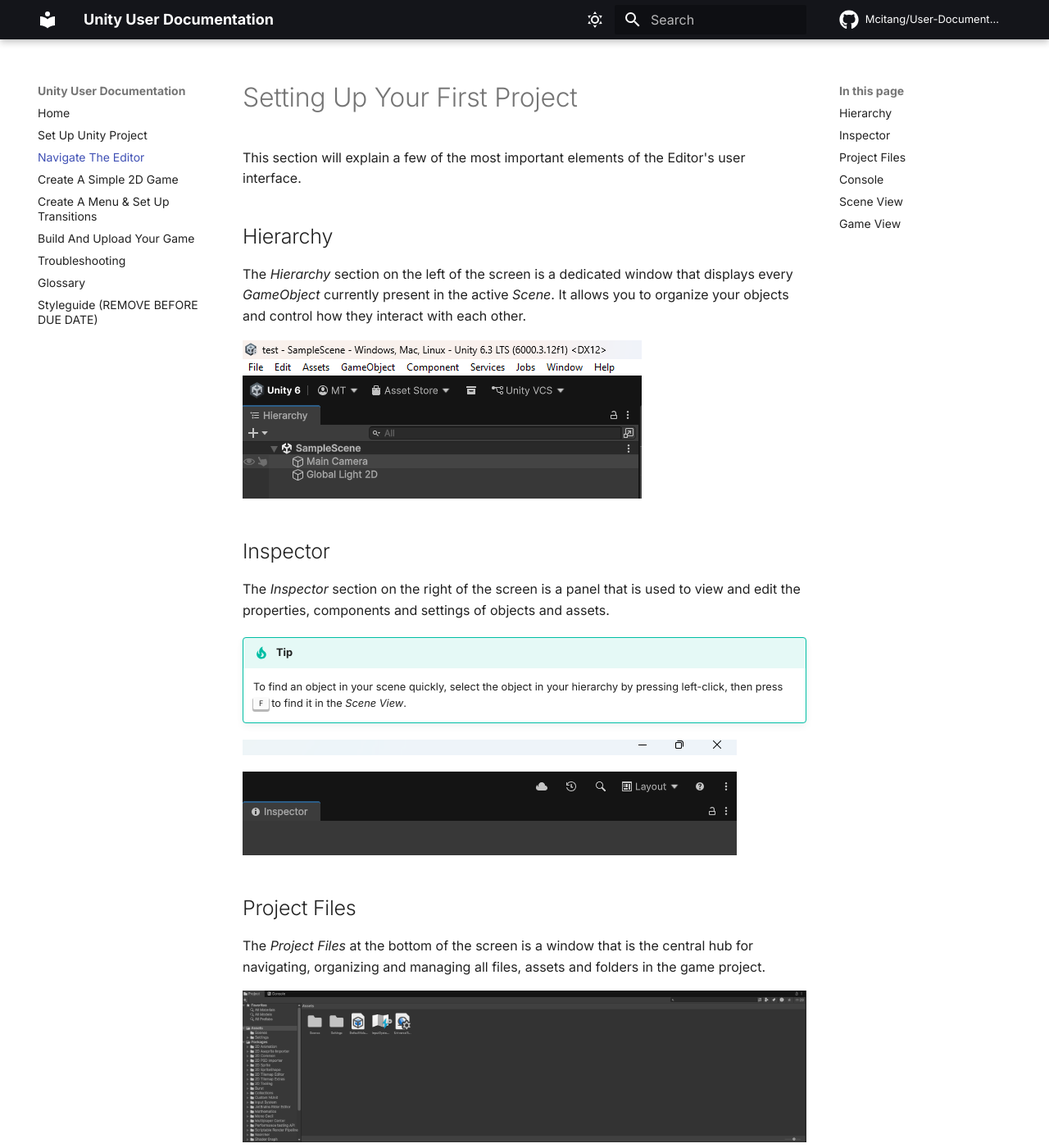
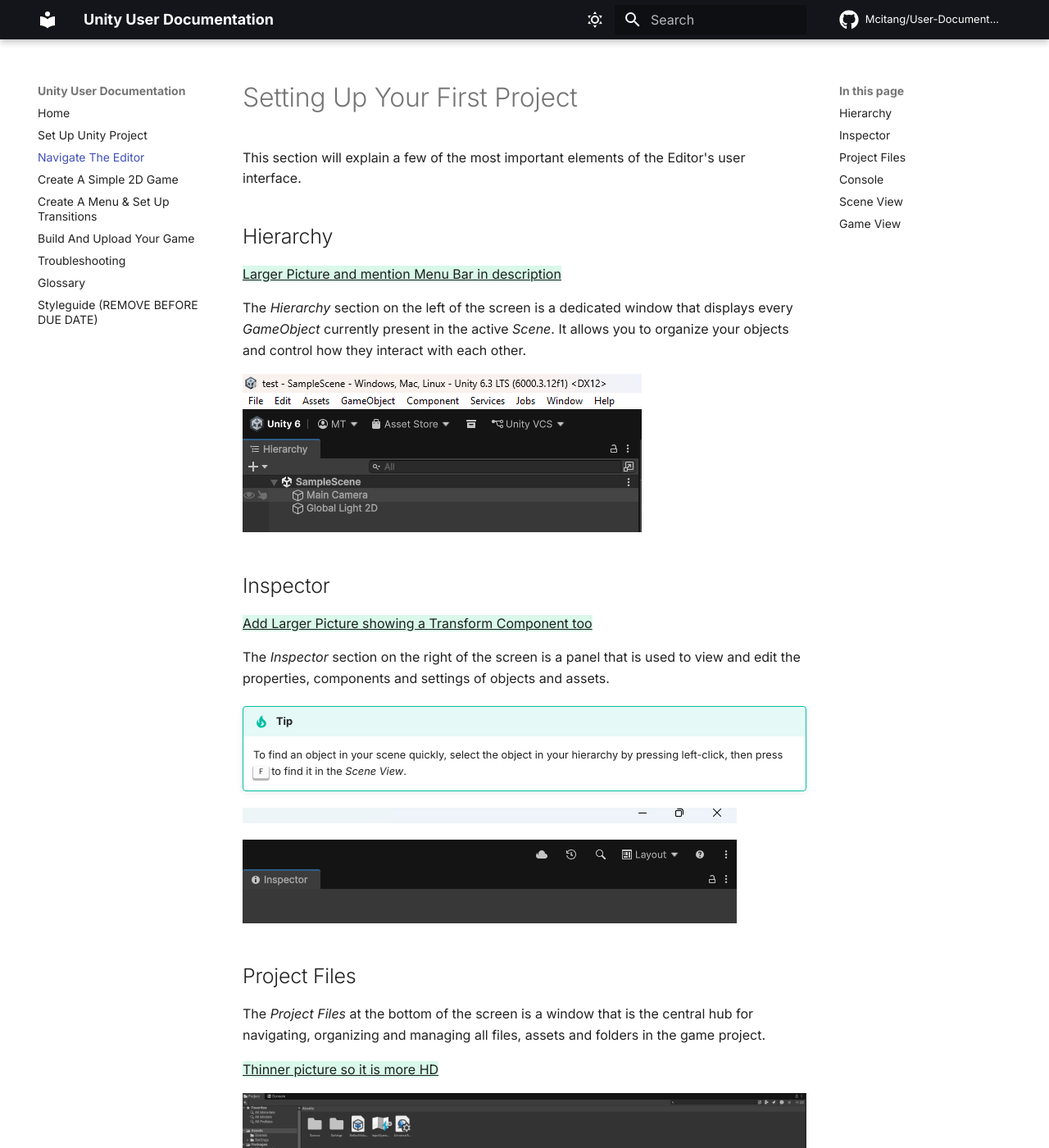
Before and after one commit to Mcitang/User-Documentation, an MkDocs documentation site: the page built from docs/navigate-editor.md, in a window 1280 px wide and 1400 px high. Shown: the whole window at 82% size. Built offline with MkDocs 1.6.1 and Material for MkDocs 9.7.7, drawn with Linux system fonts in a browser that asks for light colours; comment, search, counter and statistics services are not loaded; some of the changed text lies outside the part shown.

Commit message:
Add comments as reminders for picture stuff

```diff
--- a/docs/navigate-editor.md
+++ b/docs/navigate-editor.md
@@ -4,11 +4,15 @@
 
 ## Hierarchy
 
+{++Larger Picture and mention Menu Bar in description++}
+
 The _Hierarchy_ section on the left of the screen is a dedicated window that displays every _GameObject_ currently present in the active _Scene_. It allows you to organize your objects and control how they interact with each other.
 
 ![hierarchy]
 
 ## Inspector
+
+{++Add Larger Picture showing a Transform Component too++}
 
 The _Inspector_ section on the right of the screen is a panel that is used to view and edit the properties, components and settings of objects and assets.
 
@@ -21,11 +25,15 @@
 
 The _Project Files_ at the bottom of the screen is a window that is the central hub for navigating, organizing and managing all files, assets and folders in the game project.
 
+{++Thinner picture so it is more HD++}
+
 ![project-files]
 
 ## Console
 
 The _Console_ is at the bottom of the screen is where all errors, warnings and logs are displayed. It shares a window with the _Project Files_ as a separate tab.
+
+{++Add picture here++}
 
 ## Scene View
 
@@ -34,10 +42,14 @@
 You can left-click on objects to select them, and hold right-click and drag to move around the scene
 ![scene-view]
 
+{++Maybe replace with picture of the complete game? So they see what it look like?++}
+
 ## Game View
 
 The _Game View_ tab when selected, appears at the center of the screen and is the window that simulates and renders the final output of the project, showing what a player will see when the game is played. It currently shows a blue screen which is expected.
 ![game-view]
+
+{++Maybe replace with picture of the complete game? So they see what it look like?++}
 
 
 
```
